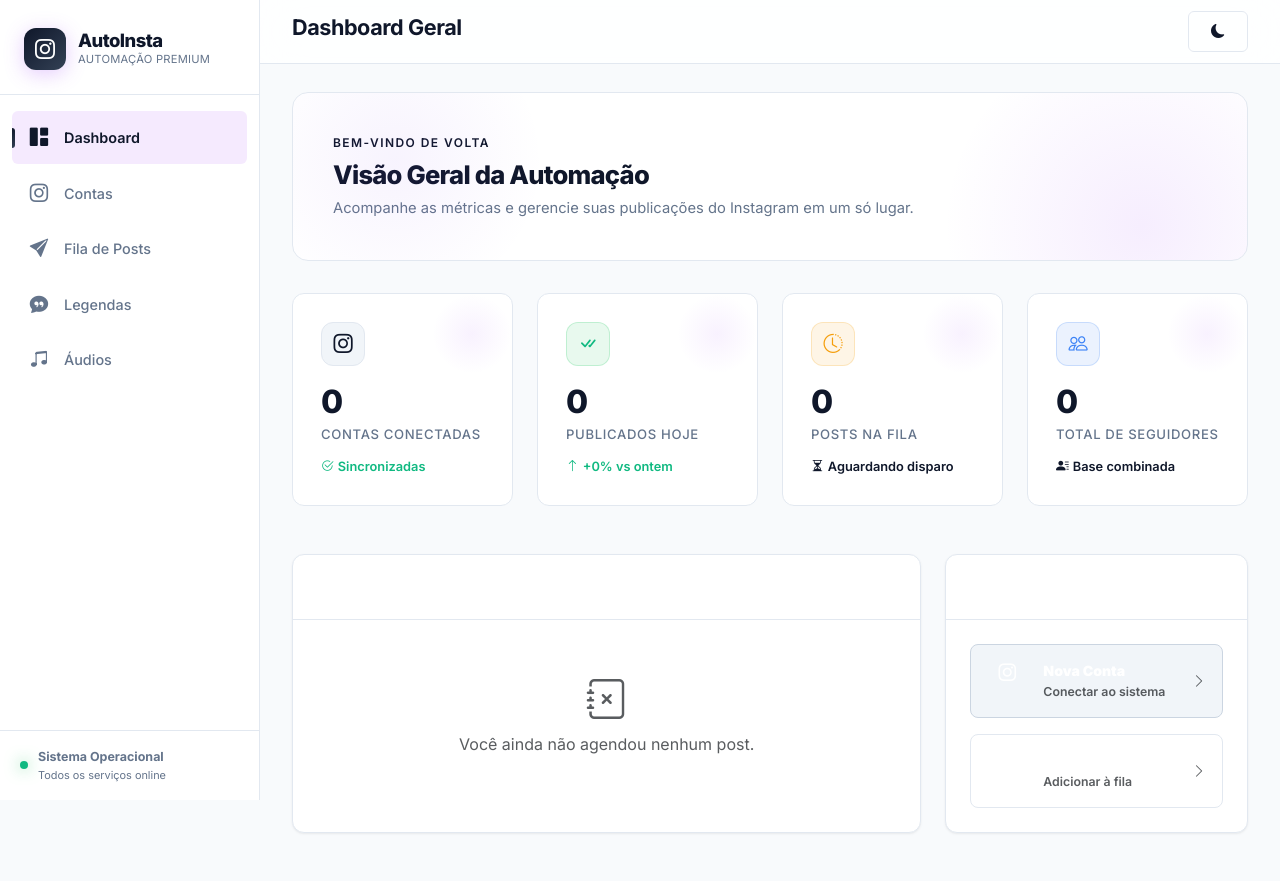
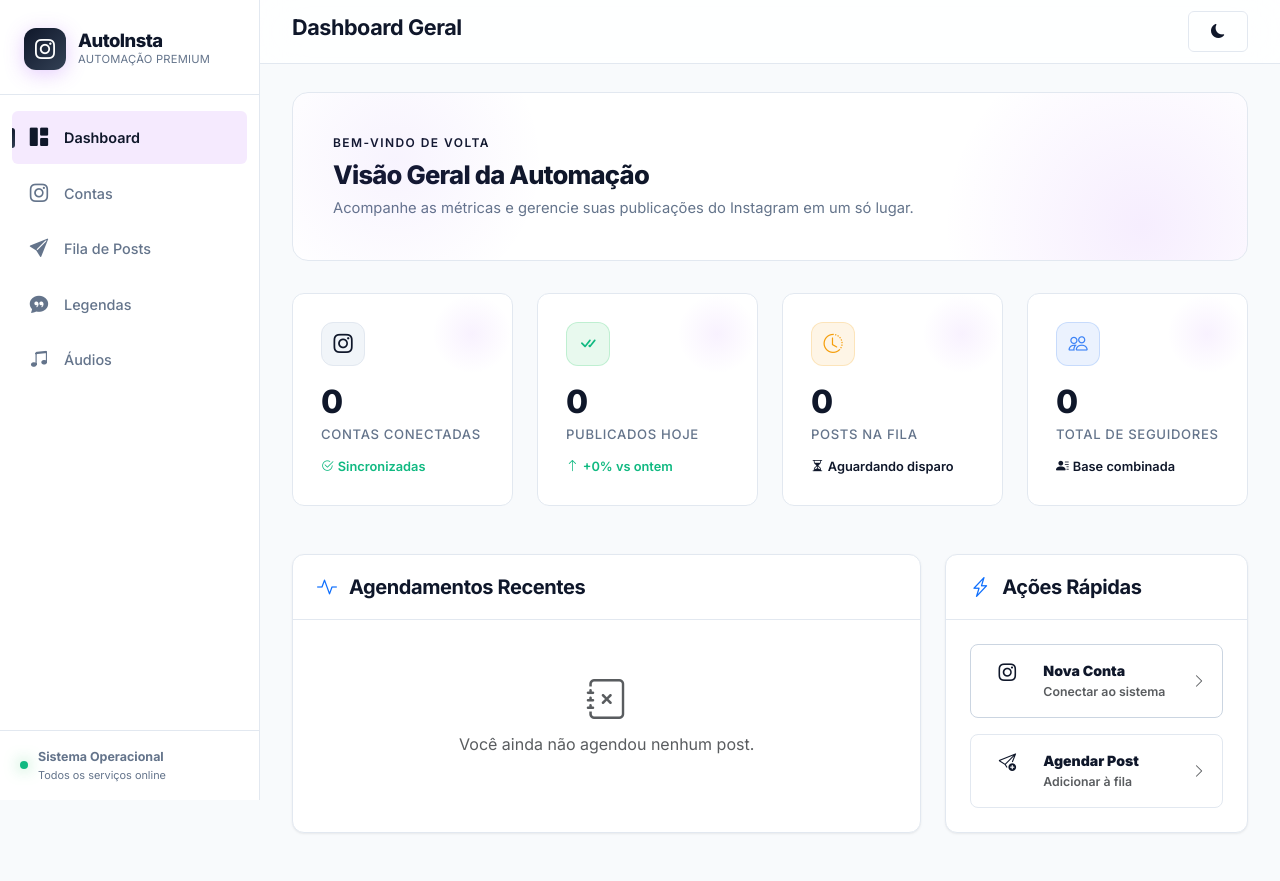
Before and after one commit to MuriloSCunha0/AutoInsta, a Django app: page /analytics/ in a window 1280 px wide. Run offline with Django 5.2, Linux system fonts and the light colour scheme; the visitor is signed in with stand-in values (Sample User, id 1); data that the repository does not hold is empty; parts of the project's set-up code (start-up, migrations or seed data) failed here and were passed over; some libraries are stand-ins or nearby versions.

Commit message:
UI: Remove hardcoded colors do dashboard

```diff
--- a/templates/dashboard/index.html
+++ b/templates/dashboard/index.html
@@ -64,12 +64,12 @@
     <div class="col-md-8">
         <div class="card h-100">
             <div class="card-header">
-                <h5 class="mb-0 text-white"><i class="bi bi-activity text-purple me-2"></i> Agendamentos Recentes</h5>
+                <h5 class="mb-0"><i class="bi bi-activity text-primary me-2"></i> Agendamentos Recentes</h5>
             </div>
             <div class="card-body p-0">
                 {% if recent_posts %}
                 <div class="table-responsive">
-                    <table class="table table-dark table-hover mb-0 align-middle" style="background: transparent;">
+                    <table class="table table-hover mb-0 align-middle" style="background: transparent; color: var(--text-primary);">
                         <thead>
                             <tr>
                                 <th class="text-muted fw-medium border-0 ps-4">Conta</th>
@@ -83,12 +83,12 @@
                                 <td class="border-0 ps-4">
                                     <div class="d-flex align-items-center gap-2">
                                         <div class="status-dot ok"></div>
-                                        <span class="text-white">@{{ post.account.ig_username }}</span>
+                                        <span style="color: var(--text-primary);">@{{ post.account.ig_username }}</span>
                                     </div>
                                 </td>
                                 <td class="text-secondary border-0">{{ post.scheduled_for|date:"d/m/Y H:i" }}</td>
                                 <td class="border-0">
-                                    <span class="badge rounded-pill {% if post.status == 'queued' %}bg-warning{% elif post.status == 'published' %}bg-success{% elif post.status == 'failed' %}bg-danger{% else %}bg-secondary{% endif %} bg-opacity-25 text-white border border-light border-opacity-10">
+                                    <span class="badge rounded-pill {% if post.status == 'queued' %}bg-warning text-dark{% elif post.status == 'published' %}bg-success{% elif post.status == 'failed' %}bg-danger{% else %}bg-secondary{% endif %}">
                                         {{ post.get_status_display }}
                                     </span>
                                 </td>
@@ -110,12 +110,12 @@
     <div class="col-md-4">
         <div class="card h-100">
             <div class="card-header">
-                <h5 class="mb-0 text-white"><i class="bi bi-lightning-charge text-purple me-2"></i> Ações Rápidas</h5>
+                <h5 class="mb-0"><i class="bi bi-lightning-charge text-primary me-2"></i> Ações Rápidas</h5>
             </div>
             <div class="card-body">
                 <div class="d-flex flex-column gap-3">
-                    <a href="{% url 'instagram:list' %}" class="btn btn-outline-primary d-flex align-items-center justify-content-between p-3 rounded-3" style="background: var(--accent-bg); border-color: var(--border-medium);">
-                        <div class="d-flex align-items-center gap-3 text-white">
+                    <a href="{% url 'instagram:list' %}" class="btn btn-outline-primary d-flex align-items-center justify-content-between p-3 rounded-3" style="border-color: var(--border-medium); color: var(--text-primary);">
+                        <div class="d-flex align-items-center gap-3">
                             <div class="metric-icon m-0" style="width: 40px; height: 40px; font-size: 1.1rem;"><i class="bi bi-instagram"></i></div>
                             <div class="text-start">
                                 <strong class="d-block">Nova Conta</strong>
@@ -125,9 +125,9 @@
                         <i class="bi bi-chevron-right text-muted"></i>
                     </a>
 
-                    <a href="{% url 'publisher:queue' %}" class="btn btn-outline-secondary d-flex align-items-center justify-content-between p-3 rounded-3" style="background: rgba(255,255,255,0.03); border-color: var(--border-subtle);">
-                        <div class="d-flex align-items-center gap-3 text-white">
-                            <div class="metric-icon m-0" style="width: 40px; height: 40px; font-size: 1.1rem; color: #fff; background: rgba(255,255,255,0.1); border-color: rgba(255,255,255,0.1);"><i class="bi bi-send-plus"></i></div>
+                    <a href="{% url 'publisher:queue' %}" class="btn btn-outline-secondary d-flex align-items-center justify-content-between p-3 rounded-3" style="border-color: var(--border-subtle); color: var(--text-primary);">
+                        <div class="d-flex align-items-center gap-3">
+                            <div class="metric-icon m-0" style="width: 40px; height: 40px; font-size: 1.1rem; color: var(--text-primary);"><i class="bi bi-send-plus"></i></div>
                             <div class="text-start">
                                 <strong class="d-block">Agendar Post</strong>
                                 <small class="text-muted">Adicionar à fila</small>
```
